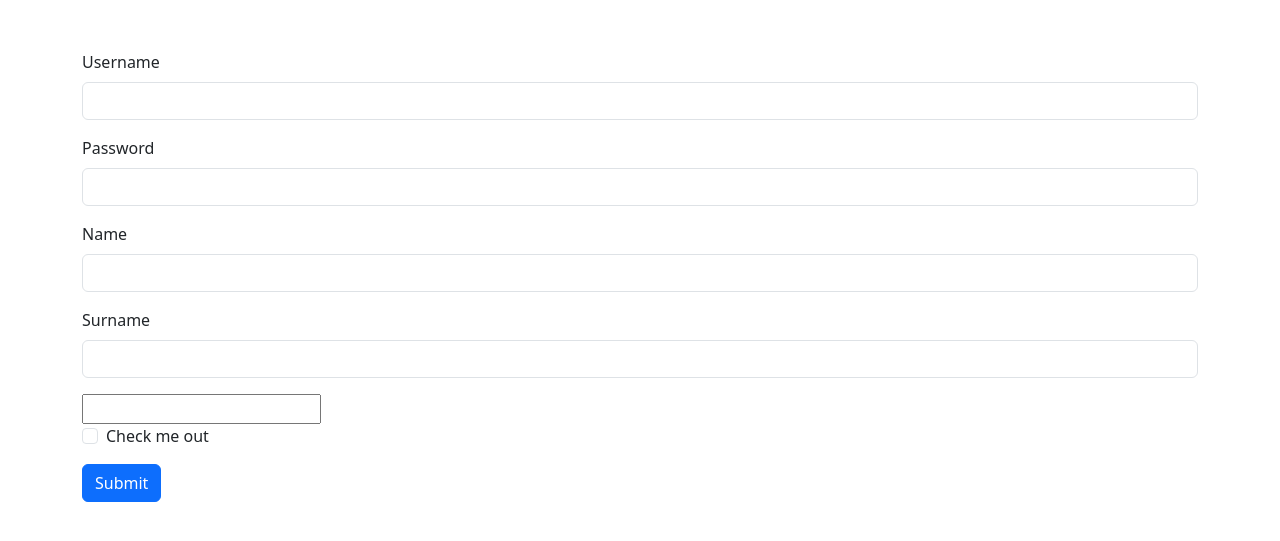
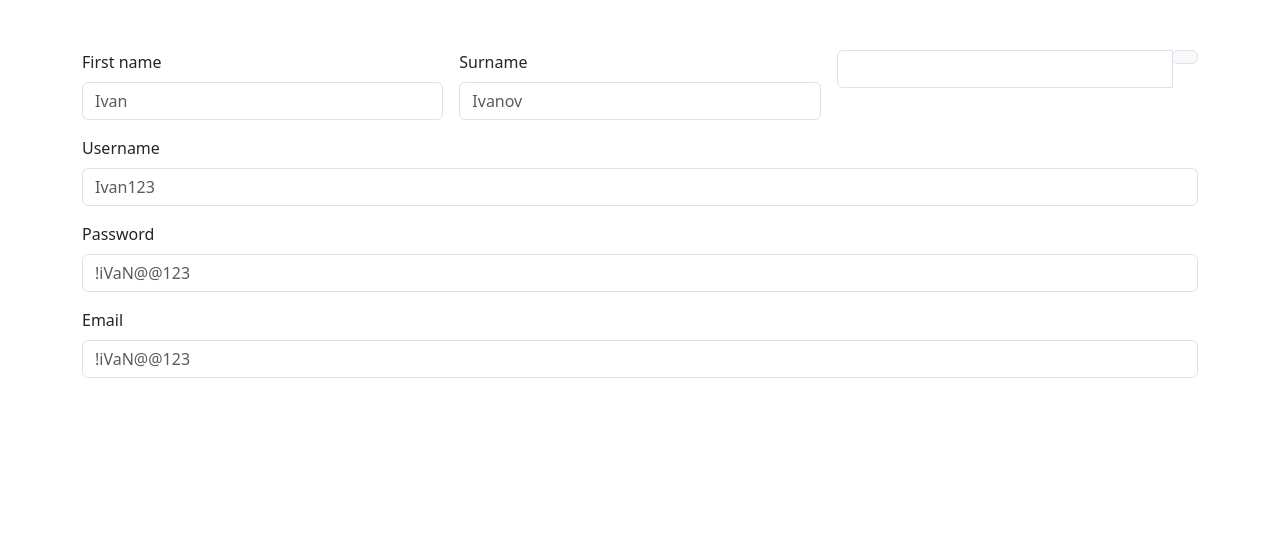
Before and after one commit to Pricolistok/CRM_System, a FastAPI app: page /register_page in a window 1280 px wide. Shown: the part 70-611 px from the top of the page. Run offline with FastAPI, Linux system fonts and the light colour scheme; some libraries are stand-ins or nearby versions.

Commit message:
add view register

```diff
--- a/templates/registration.html
+++ b/templates/registration.html
@@ -7,6 +7,7 @@
     <link rel="stylesheet" href="static/css/bootstrap.css">
     <link rel="stylesheet" href="static/css/style.css">
 </head>
+
 <header>
     <nav class="navbar navbar-expand-lg navbar-light bg-light">
         <div class="container-fluid">
@@ -42,39 +43,68 @@
         </div>
     </nav>
 </header>
+
 <body>
 <div class="container" id="block_of_register">
-    <form>
-        <div class="mb-3">
-        <label for="exampleInputEmail1" class="form-label">Username</label>
-        <input type="email" class="form-control" id="exampleInputEmail1" aria-describedby="emailHelp">
+
+    <form class="row g-3 needs-validation" novalidate>
+
+        <div class="col-md-4">
+            <label for="validationCustom01" class="form-label">First name</label>
+            <input type="text" class="form-control" id="validationCustom01" placeholder="Ivan" required>
+            <div class="valid-feedback">
+                Looks good!
             </div>
-      <div class="mb-3">
-        <label for="exampleInputEmail1" class="form-label">Password</label>
-        <input type="email" class="form-control" id="exampleInputEmail1" aria-describedby="emailHelp">
         </div>
-      <div class="mb-3">
-        <label for="exampleInputPassword1" class="form-label">Name</label>
-        <input type="password" class="form-control" id="exampleInputPassword1">
+
+        <div class="col-md-4">
+            <label for="validationCustom01" class="form-label">Surname</label>
+            <input type="text" class="form-control" id="validationCustom01" placeholder="Ivanov" required>
+            <div class="valid-feedback">
+                Looks good!
             </div>
-        <div class="mb-3">
-        <label for="exampleInputPassword1" class="form-label">Surname</label>
-        <input type="password" class="form-control" id="exampleInputPassword1">
         </div>
-        <input id="datepicker" width="276" />
 
-        <div class="mb-3 form-check">
-        <input type="checkbox" class="form-check-input" id="exampleCheck1">
-        <label class="form-check-label" for="exampleCheck1">Check me out</label>
+        <div class="col-md-4">
+          <div class="input-group date" id="datepicker">
+            <input type="text" class="form-control" id="date"/>
+            <span class="input-group-append">
+              <span class="input-group-text bg-light d-block">
+                <i class="fa fa-calendar"></i>
+              </span>
+            </span>
           </div>
-      <button type="submit" class="btn btn-primary">Submit</button>
+        </div>
+
+        <div class="col-md-12">
+            <label for="validationCustom01" class="form-label">Username</label>
+            <input type="text" class="form-control" id="validationCustom01" placeholder="Ivan123" required>
+            <div class="valid-feedback">
+                Looks good!
+            </div>
+        </div>
+
+        <div class="col-md-12">
+            <label for="validationCustom01" class="form-label">Password</label>
+            <input type="text" class="form-control" id="validationCustom01" placeholder="!iVaN@@123" required>
+            <div class="valid-feedback">
+                Looks good!
+            </div>
+        </div>
+
+        <div class="col-md-12">
+            <label for="validationCustom01" class="form-label">Email</label>
+            <input type="text" class="form-control" id="validationCustom01" placeholder="!iVaN@@123" required>
+            <div class="valid-feedback">
+                Looks good!
+            </div>
+        </div>
+
     </form>
 </div>
+
 </body>
+
 </html>
 <script src="static/js/bootstrap.js"></script>
-<script>
-        $('#datepicker').datepicker({
-            uiLibrary: 'bootstrap5'
-        });
-    </script>
+<script src="static/js/logic.js"></script>
--- /dev/null
+++ b/templates/static/js/logic.js
@@ -0,0 +1,3 @@
+$(function(){
+  $('#datepicker').datepicker();
+});
```
Also changed, not shown: templates/index.html (indentation only). Lines whose indentation alone changed are shown as unchanged.
